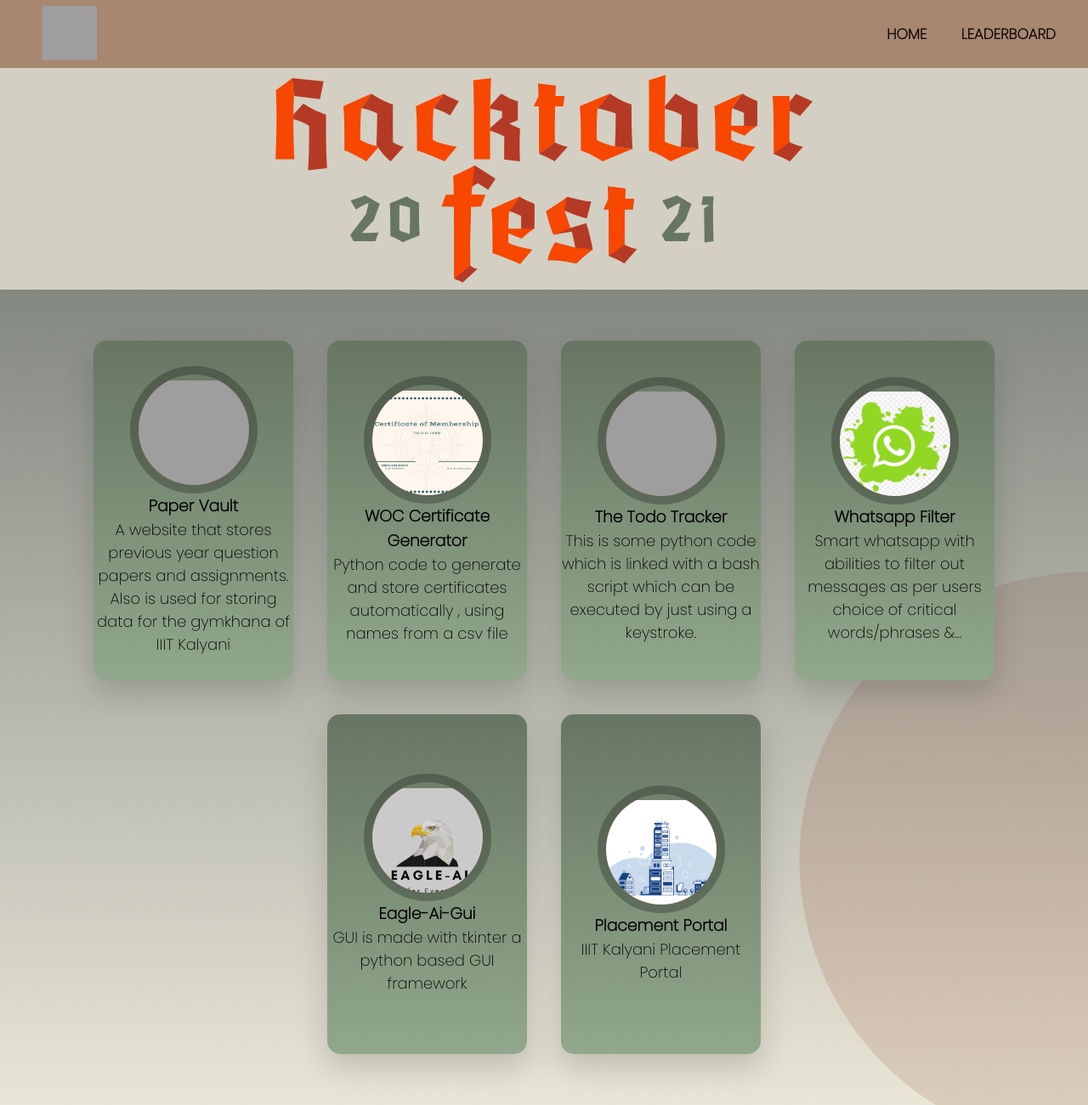
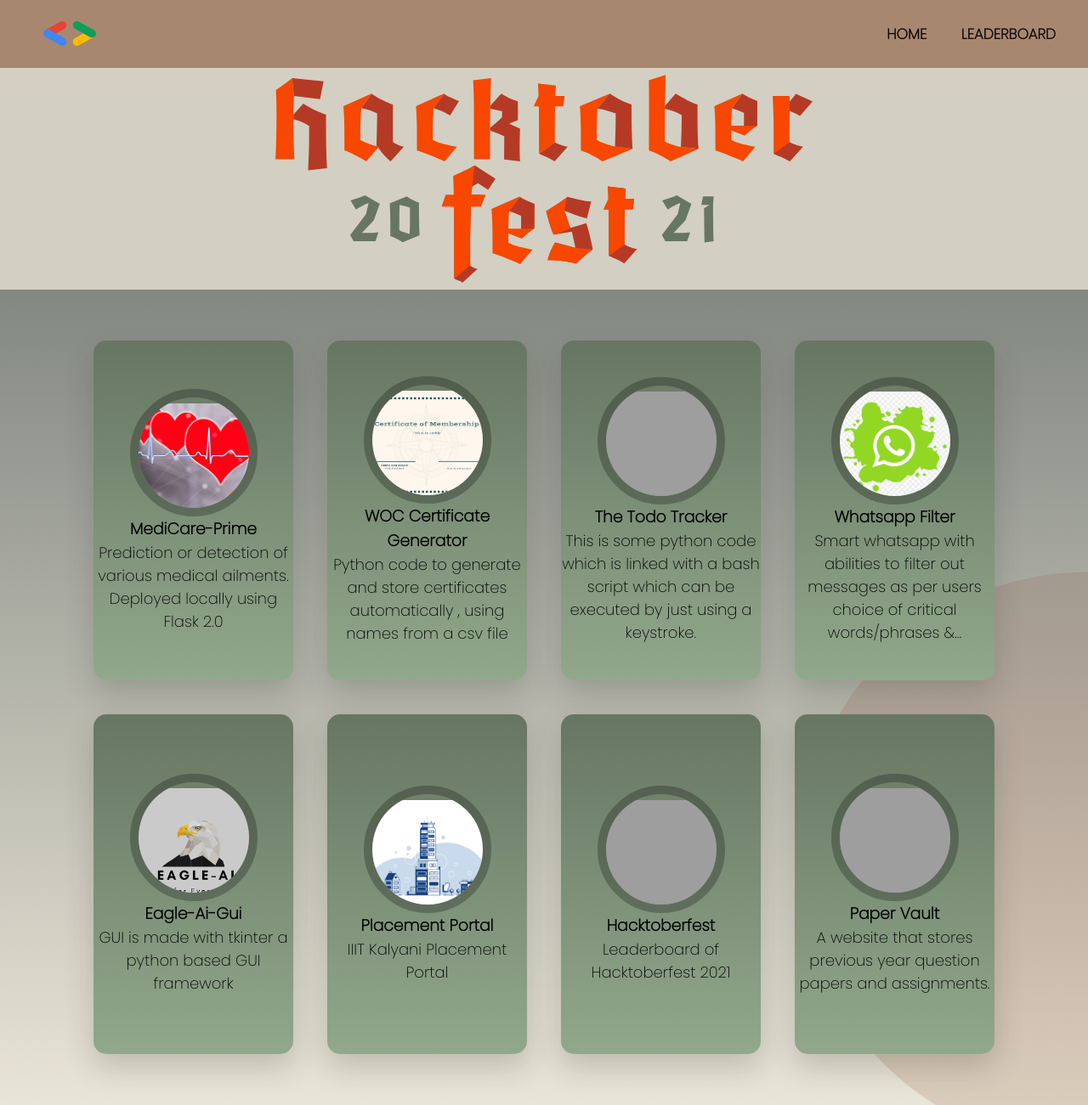
Before and after one commit to GDSC-IIIT-Kalyani/hacktober-leaderboard, a Flask app: page /projects in a window 1280 px wide. Shown: the whole page at 85% size. Run offline with Flask 2, Linux system fonts and the light colour scheme; some libraries are stand-ins or nearby versions; grey boxes are pictures that could not be loaded.

Commit message:
modify Hacktoberfest Home Page

```diff
--- a/static/card.css
+++ b/static/card.css
@@ -121,15 +121,14 @@ section::after{
     font-size: 18px;
     font-weight: 300;
     text-transform: initial;
-    /* text-align: center; */
     display: flex;
     text-align: center;
-    /* justify-content: center; */
-    /* align-items: center; */
-
 }
 
 h3{
     text-align: center;
-    /* text-decoration: underline 2px solid black; */
 }
+
+a{
+    color: inherit;
+}
--- a/static/nav.css
+++ b/static/nav.css
@@ -76,7 +76,6 @@ a.active,a:hover{
 @media (max-width: 355px){
     label.logo{
         font-size: 18px;
-        /* padding-left: 10px; */
     }
 }
 
@@ -116,15 +115,12 @@ img{
     height: 64px;
     margin-top: 7px;
     cursor: pointer;
-    background-color: #B53A25;
 }
 
 .heading{
-    /* margin: auto; */
     width: 100%;
     display: flex;
     justify-content: center;
     align-items: center;
-    /* margin: 8px; */
     padding: 8px;
 }
--- a/templates/projects.html
+++ b/templates/projects.html
@@ -20,11 +20,11 @@
         <label for="check" class="checkbtn">
             <i class="fas fa-bars"></i>
         </label>
-        <label class="logo"><img src="	https://hacktoberfest.digitalocean.com/_nuxt/img/H-icon-dark.bff3672.svg"
+        <label class="logo"><img src="../img/gdsc.png"
                 alt=""></label>
         <ul>
             <li><a href="/">Home</a></li>
-            <li><a href="/leaderboard">Leaderboard</a></li>
+            <li><a href="leaderboard.html">Leaderboard</a></li>
         </ul>
     </nav>
     <div class="mainContainer">
@@ -69,46 +69,62 @@
         <div class="badgesContainer">
             <section>
                 <div class="container">
+                    <a href="https://github.com/GDSC-IIIT-Kalyani/MediCare-Prime" class="cardLink">
                         <div class="card">
                             <div class="content">
-                            <div class="imgBx"><img src="../img/paperVault.png"></div>
+                                <div class="imgBx"><img src="../img/MediCare.png"></div>
                                 <div class="contentBx">
-                                <h3>Paper Vault<br><span>A website that stores previous year question papers and assignments. Also is used for storing data for the gymkhana of IIIT Kalyani</span></h3>
+                                    <h3>MediCare-Prime<br><span>Prediction or detection of various medical ailments.
+                                            Deployed locally using Flask 2.0</span></h3>
                                 </div>
                             </div>
                         </div>
+                    </a>
+                    <a href="https://github.com/GDSC-IIIT-Kalyani/WOC-certificate-generator-Hactoberfest2021" class="cardLink">
                         <div class="card">
                             <div class="content">
                                 <div class="imgBx"><img src="../img/woc certificate generator.jpg"></div>
                                 <div class="contentBx">
-                                <h3>WOC Certificate Generator<br><span>Python code to generate and store certificates automatically , using names from a csv file</span></h3>
+                                    <h3>WOC Certificate Generator<br><span>Python code to generate and store
+                                            certificates automatically , using names from a csv file</span></h3>
                                 </div>
                             </div>
                         </div>
+                    </a>
+                    <a href="https://github.com/GDSC-IIIT-Kalyani/todo-tracker" class="cardLink">
                         <div class="card">
                             <div class="content">
                                 <div class="imgBx"><img src="../img/todo tracker.jpg"></div>
                                 <div class="contentBx">
-                                <h3>The Todo Tracker<br><span>This is some python code which is linked with a bash script which can be executed by just using a keystroke.</span></h3>
+                                    <h3>The Todo Tracker<br><span>This is some python code which is linked with a bash
+                                            script which can be executed by just using a keystroke.</span></h3>
                                 </div>
                             </div>
                         </div>
+                    </a>
+                    <a href="https://github.com/GDSC-IIIT-Kalyani/CogniWapp" class="cardLink">
                         <div class="card">
                             <div class="content">
                                 <div class="imgBx"><img src="../img/whatsapp filter.png"></div>
                                 <div class="contentBx">
-                                <h3>Whatsapp Filter<br><span>Smart whatsapp with abilities to filter out messages as per users choice of critical words/phrases &...</span></h3>
+                                    <h3>Whatsapp Filter<br><span>Smart whatsapp with abilities to filter out messages as
+                                            per users choice of critical words/phrases &...</span></h3>
                                 </div>
                             </div>
                         </div>
+                    </a>
+                    <a href="https://github.com/GDSC-IIIT-Kalyani/Eagle-AI-GUI" class="cardLink">
                         <div class="card">
                             <div class="content">
                                 <div class="imgBx"><img src="../img/Eagle-ai.png"></div>
                                 <div class="contentBx">
-                                <h3>Eagle-Ai-Gui<br><span>GUI is made with tkinter a python based GUI framework</span></h3>
+                                    <h3>Eagle-Ai-Gui<br><span>GUI is made with tkinter a python based GUI
+                                            framework</span></h3>
                                 </div>
                             </div>
                         </div>
+                    </a>
+                    <a href="https://github.com/GDSC-IIIT-Kalyani/placement-portal" class="cardLink">
                         <div class="card">
                             <div class="content">
                                 <div class="imgBx"><img src="../img/Placement Portal 1.png"></div>
@@ -117,6 +133,29 @@
                                 </div>
                             </div>
                         </div>
+                    </a>
+                    <a href="https://github.com/GDSC-IIIT-Kalyani/hacktober-leaderboard" class="cardLink">
+                        <div class="card">
+                            <div class="content">
+                                <div class="imgBx"><img
+                                        src="	https://hacktoberfest.digitalocean.com/_nuxt/img/H-icon-dark.bff3672.svg">
+                                </div>
+                                <div class="contentBx">
+                                    <h3>Hacktoberfest<span>Leaderboard of Hacktoberfest 2021</span></h3>
+                                </div>
+                            </div>
+                        </div>
+                    </a>
+                    <a href="https://github.com/GDSC-IIIT-Kalyani/PaperVault" class="cardLink">
+                        <div class="card">
+                            <div class="content">
+                                <div class="imgBx"><img src="../img/paperVault.png"></div>
+                                <div class="contentBx">
+                                    <h3>Paper Vault<br><span>A website that stores previous year question papers and assignments.</span></h3>
+                                </div>
+                            </div>
+                        </div>
+                    </a>
                 </div>
             </section>
         </div>
```
Also changed, not shown: img/MediCare.png (added), img/gdsc.png (added). Lines whose indentation alone changed are shown as unchanged.
